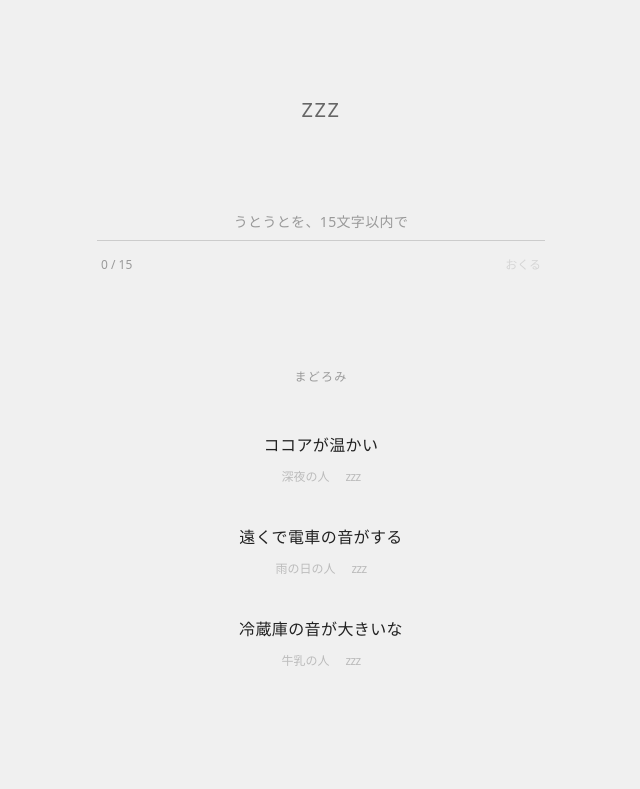
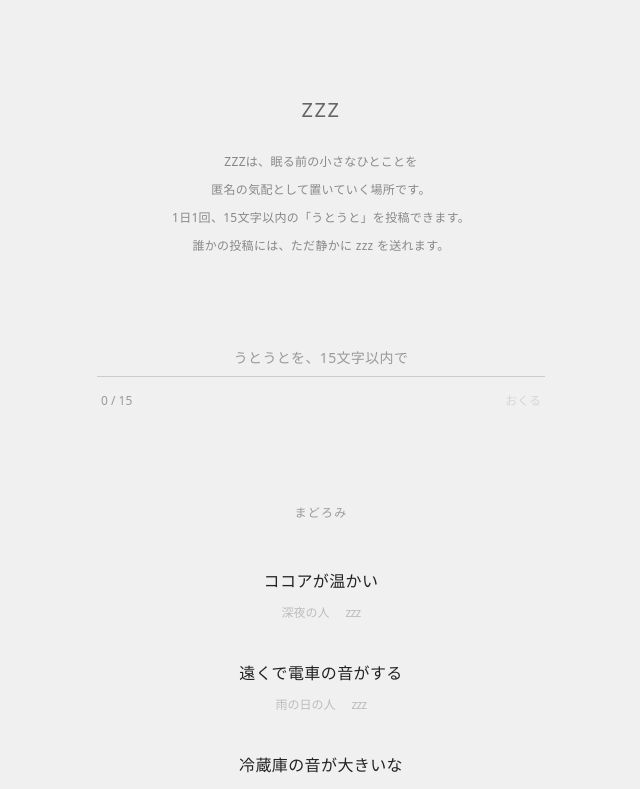
Before and after one commit to kr-design851/zzz-app, a React (Vite) app: page / in a window 1280 px wide. Shown: the top 789 px of the page, without its empty margins (319-959 px from the left). Built offline with nearby package versions, Linux system fonts and the light colour scheme.

Commit message:
Update App.jsx

```diff
--- a/App.jsx
+++ b/App.jsx
@@ -32,9 +32,17 @@ export default function ZzzApp() {
 
   return (
     <div className="min-h-screen bg-[#F0F0F0] text-[#333333] font-sans antialiased flex flex-col items-center justify-start py-24 px-6 selection:bg-[#E0E0E0]">
-      <header className="mb-20 text-center tracking-widest">
-        <h1 className="text-xl font-light text-[#666666] select-none">ZZZ</h1>
-      </header>
+      <header className="mb-20 text-center tracking-widest space-y-6">
+  <h1 className="text-xl font-light text-[#666666] select-none">ZZZ</h1>
+
+  <div className="text-xs leading-7 text-[#888888] tracking-wide font-light max-w-xs mx-auto">
+    <p>ZZZは、眠る前の小さなひとことを</p>
+    <p>匿名の気配として置いていく場所です。</p>
+    <p>1日1回、15文字以内の「うとうと」を投稿できます。</p>
+    <p>誰かの投稿には、ただ静かに zzz を送れます。</p>
+  </div>
+</header>
+
 
       <main className="w-full max-w-md space-y-24">
         <section className="space-y-4">
```
